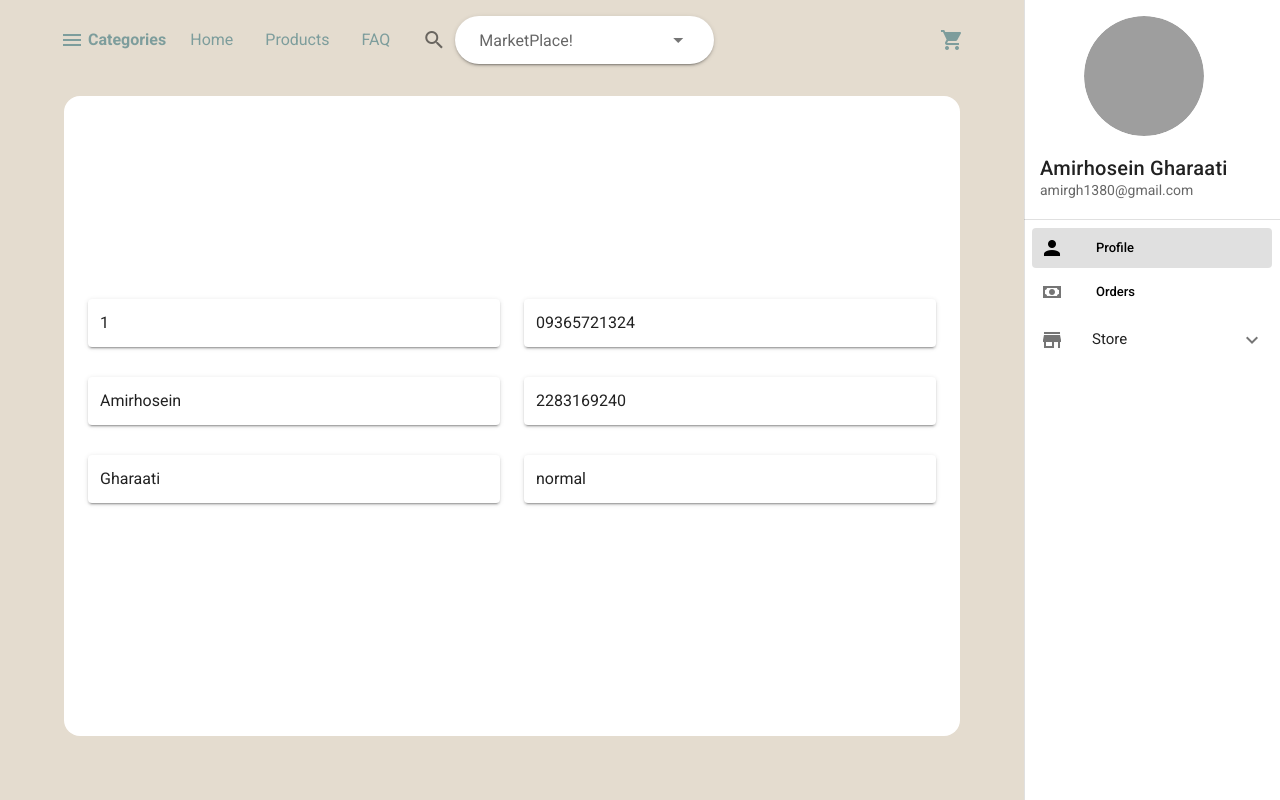
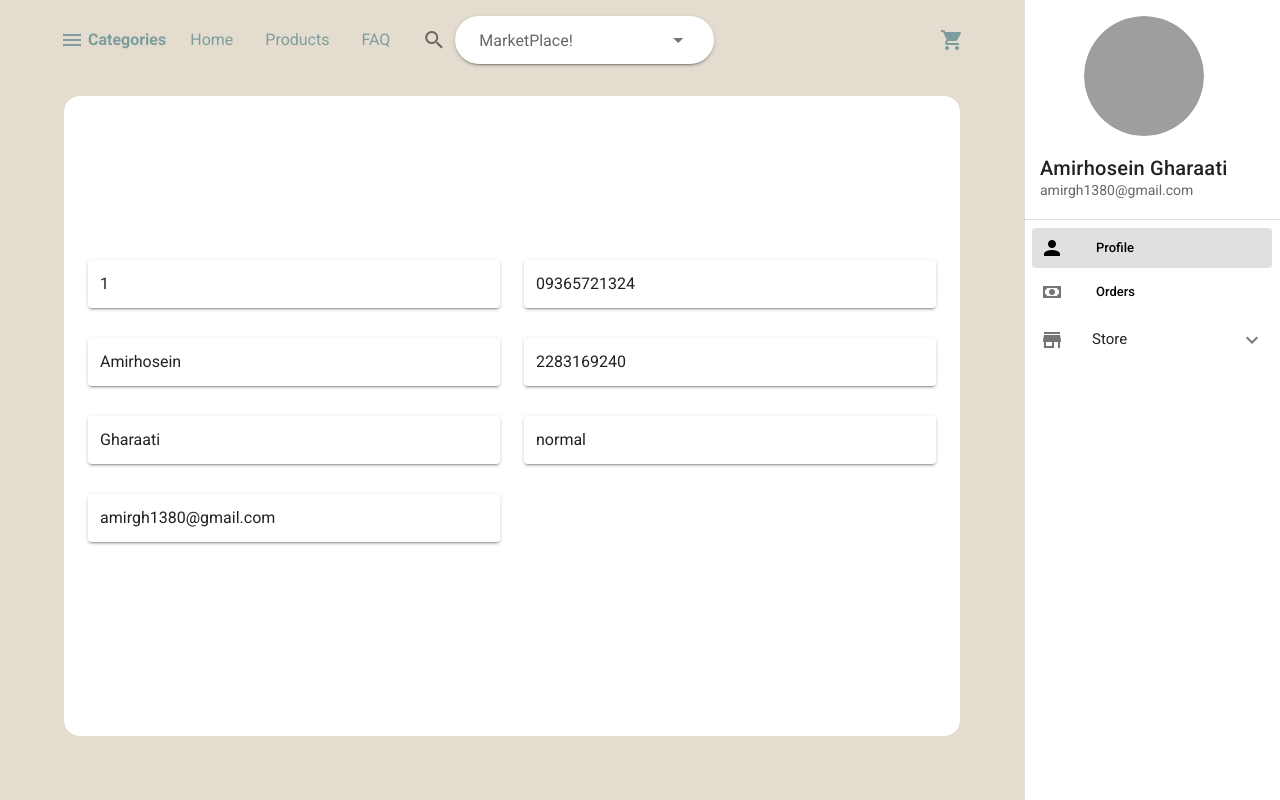
Before and after one commit to AmirHosein-Gharaati/marketplace-frontend, a Nuxt app: page /dashboard/profile in a window 1280 px wide. Built offline with nearby package versions, Linux system fonts and the light colour scheme; grey boxes are pictures that could not be loaded.

Commit message:
user profile email

```diff
--- a/pages/dashboard/profile.vue
+++ b/pages/dashboard/profile.vue
@@ -13,6 +13,11 @@
             <v-text-field
               :value="user.lastName"
               placeholder="Last Name"
+              solo
+            ></v-text-field>
+            <v-text-field
+              :value="user.email"
+              placeholder="Email"
               solo
             ></v-text-field>
           </v-col>
```
